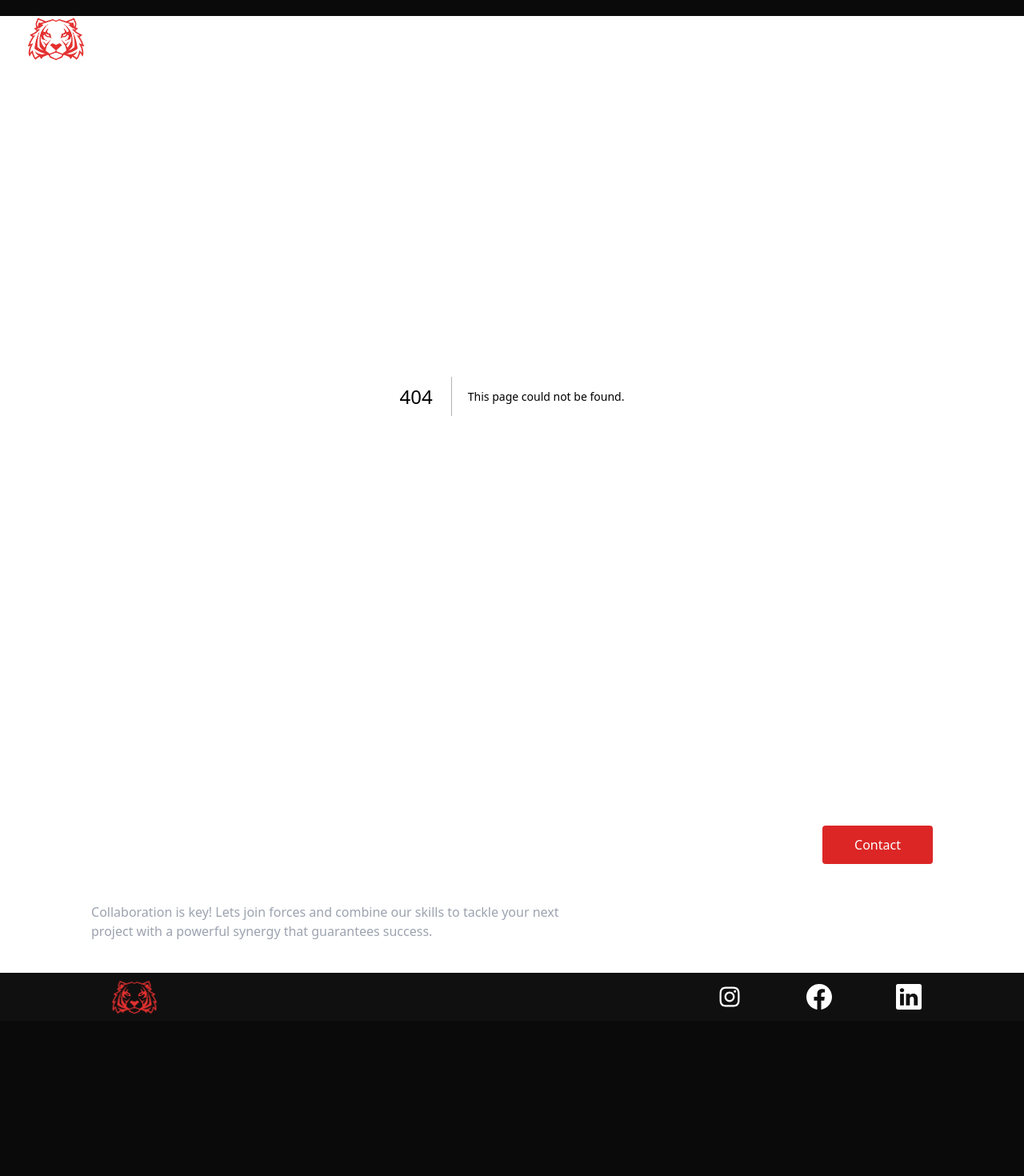
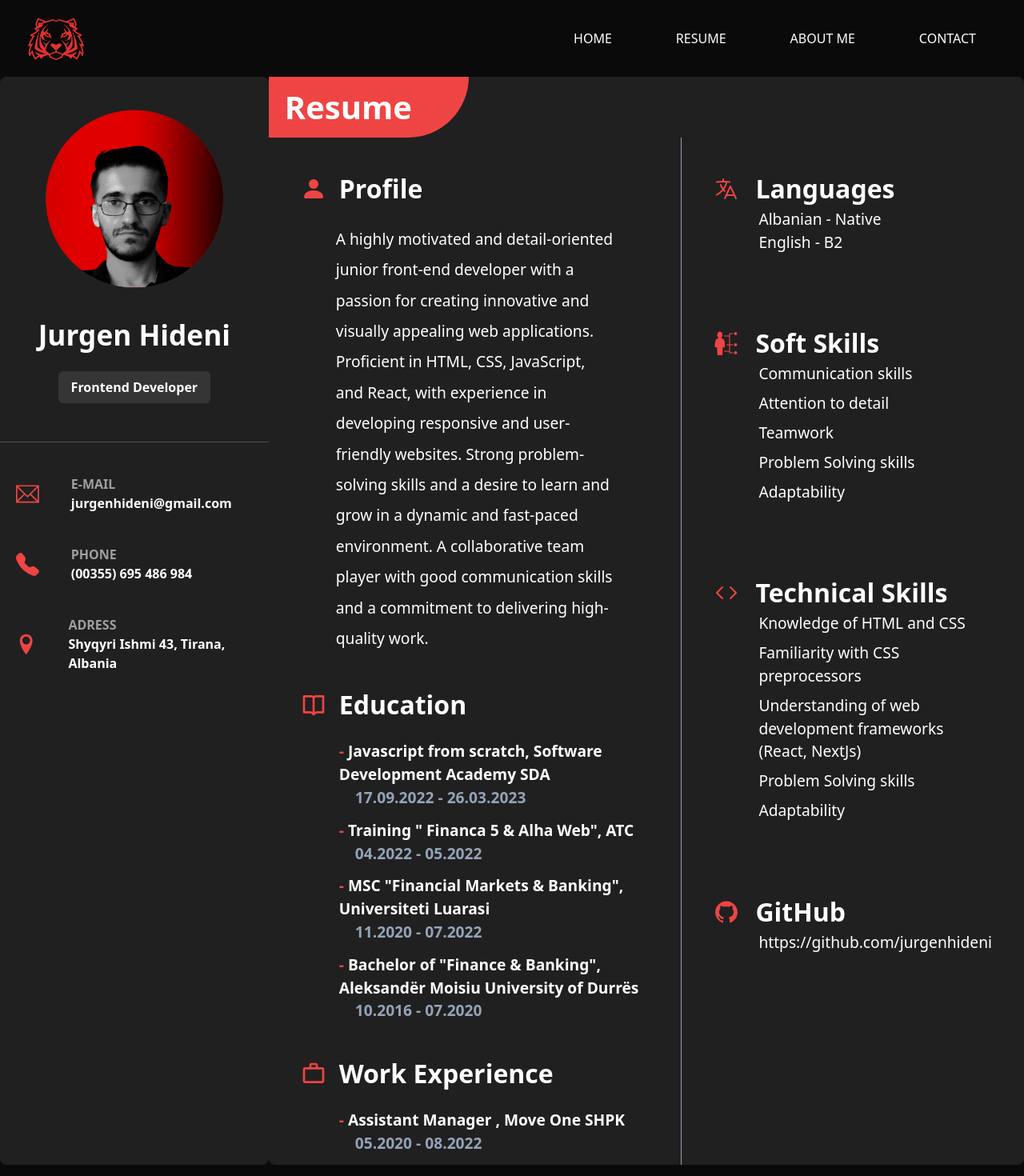
Before and after one commit to jurgenhideni/portfolio, a Next.js app: page /resume in a window 1280 px wide. Before the commit this address had no page. Shown: the top 1470 px of the page at 80% size. Before the commit the page ends 1276 px from the top, so only its background shows below. Built offline with nearby package versions, Linux system fonts and the light colour scheme.

Commit message:
created resume page

```diff
--- /dev/null
+++ b/src/components/CurriculumVitae.jsx
@@ -0,0 +1,73 @@
+import React from "react";
+import { BsFillPersonFill } from "react-icons/bs";
+import { BiBookOpen } from "react-icons/bi";
+import { MdOutlineWorkOutline } from "react-icons/md";
+const CurriculumVitae = () => {
+  return (
+    <div className="max-w-[700px] border-r border-slate-400 ">
+      <div className="mx-10 text-white">
+        <div className="flex items-center gap-4  mt-10 mb-5">
+          <BsFillPersonFill className="text-red-500 text-[2rem]" />
+          <h2 className="text-[2rem] font-bold">Profile</h2>
+        </div>
+        <p className=" mx-11 leading-loose font-light text-[1.2rem]  ">
+          A highly motivated and detail-oriented junior front-end developer with
+          a passion for creating innovative and visually appealing web
+          applications. Proficient in HTML, CSS, JavaScript, and React, with
+          experience in developing responsive and user-friendly websites. Strong
+          problem-solving skills and a desire to learn and grow in a dynamic and
+          fast-paced environment. A collaborative team player with good
+          communication skills and a commitment to delivering high-quality work.
+        </p>
+      </div>
+      <div className="mx-10 text-white">
+        <div className="flex items-center gap-4  mt-10 mb-5">
+          <BiBookOpen className="text-red-500 text-[2rem]" />
+          <h2 className="text-[2rem] font-bold">Education</h2>
+        </div>
+        <div className="font-semibold text-white ml-12 text-[1.2rem] mb-3 ">
+          <p>
+            <span className="text-red-500">-</span> Javascript from scratch,
+            Software Development Academy SDA
+          </p>
+          <h3 className="text-slate-400 ml-5">17.09.2022 - 26.03.2023</h3>
+        </div>
+        <div className="font-semibold text-white ml-12 text-[1.2rem] mb-3">
+          <p>
+            <span className="text-red-500">-</span> Training " Financa 5 & Alha
+            Web", ATC
+          </p>
+          <h3 className="text-slate-400 ml-5">04.2022 - 05.2022</h3>
+        </div>
+        <div className="font-semibold text-white ml-12 text-[1.2rem] mb-3">
+          <p>
+            <span className="text-red-500">-</span> MSC "Financial Markets &
+            Banking", Universiteti Luarasi
+          </p>
+          <h3 className="text-slate-400 ml-5">11.2020 - 07.2022</h3>
+        </div>
+
+        <div className="font-semibold text-white ml-12 text-[1.2rem] mb-3">
+          <p>
+            <span className="text-red-500">-</span> Bachelor of "Finance &
+            Banking", Aleksandër Moisiu University of Durrës
+          </p>
+          <h3 className="text-slate-400 ml-5">10.2016 - 07.2020</h3>
+        </div>
+        <div className="flex items-center gap-4  mt-10 mb-5">
+          <MdOutlineWorkOutline className="text-red-500 text-[2rem]" />
+          <h2 className="text-[2rem] font-bold">Work Experience</h2>
+        </div>
+        <div className="font-semibold text-white ml-12 text-[1.2rem] mb-3 ">
+          <p>
+            <span className="text-red-500">-</span> Assistant Manager , Move One
+            SHPK
+          </p>
+          <h3 className="text-slate-400 ml-5"> 05.2020 - 08.2022</h3>
+        </div>
+      </div>
+    </div>
+  );
+};
+
+export default CurriculumVitae;
--- a/src/components/Header.jsx
+++ b/src/components/Header.jsx
@@ -6,7 +6,7 @@ import { useState } from "react";
 import { GiHamburgerMenu } from "react-icons/gi";
 
 const Header = () => {
-  const [isOpen, setIsOpen] = useState(true);
+  const [isOpen, setIsOpen] = useState(false);
 
   const toggleMenu = () => {
     setIsOpen(!isOpen);
--- a/src/components/Layout.jsx
+++ b/src/components/Layout.jsx
@@ -1,11 +1,11 @@
 import Header from "./Header";
 import Footer from "./Footer";
 
-const Layout = () => {
+const Layout = ({ children }) => {
   return (
     <>
       <Header />
-      <main></main>
+      <main>{children}</main>
       <Footer />
     </>
   );
--- /dev/null
+++ b/src/components/Resume.jsx
@@ -0,0 +1,117 @@
+import React from "react";
+import CurriculumVitae from "./CurriculumVitae";
+import Link from "next/link";
+import Image from "next/image";
+import { TfiEmail } from "react-icons/tfi";
+import { BsTelephoneFill } from "react-icons/bs";
+import { ImLocation } from "react-icons/im";
+import { HiLanguage } from "react-icons/hi2";
+import { GiSkills } from "react-icons/gi";
+import { BsCode } from "react-icons/bs";
+import { AiFillGithub } from "react-icons/ai";
+
+const Resume = () => {
+  return (
+    <div className="flex justify-around">
+      <div className="bg-[#202020] lg:min-h-[100vh]  rounded-lg text-center text-white">
+        <Image
+          src="/assets/profile.png"
+          width={500}
+          height={500}
+          alt=""
+          className="px-5 "
+        />
+        <div className="flex flex-col gap-5 pb-12 border-b border-[#505050]">
+          <h1 className="text-[2.2rem] font-bold">Jurgen Hideni</h1>
+          <h2 className="bg-[#353535] max-w-[200px] mx-auto px-4 py-2 font-bold rounded-md">
+            Frontend Developer
+          </h2>
+        </div>
+
+        <div className="mx-5">
+          <div className="flex items-center  gap-10 text-left pt-10 ">
+            <TfiEmail className="text-[1.8rem] text-red-500" />
+            <div>
+              <h3 className="text-[#9f9f9f] font-bold uppercase">E-mail</h3>
+              <p className="font font-semibold">jurgenhideni@gmail.com</p>
+            </div>
+          </div>
+          <div className="flex items-center  gap-10 text-left pt-10 ">
+            <BsTelephoneFill className="text-[1.8rem] text-red-500" />
+            <div>
+              <h3 className="text-[#9f9f9f] font-bold uppercase">Phone</h3>
+              <p className="font font-semibold">(00355) 695 486 984</p>
+            </div>
+          </div>
+          <div className="flex items-center  gap-10 text-left pt-10 ">
+            <ImLocation className="text-[1.8rem] text-red-500" />
+            <div>
+              <h3 className="text-[#9f9f9f] font-bold uppercase">Adress</h3>
+              <p className="font font-semibold">
+                Shyqyri Ishmi 43, Tirana, Albania
+              </p>
+            </div>
+          </div>
+        </div>
+      </div>
+
+      <div className="lg:min-h-[100vh] lg:max-w-[1300px]  rounded-lg bg-[#202020]">
+        <h1 className="text-white font-bold text-[2.5rem] px-5 bg-red-500 max-w-[250px] py-2 rounded-br-full rounded-tl-md">
+          Resume
+        </h1>
+        <div className="flex text-white">
+          <CurriculumVitae />
+          <div className="flex flex-col gap-2">
+            <div className="m-10">
+              <h2 className="flex items-center gap-5 text-[2rem] font-bold">
+                <HiLanguage className="text-red-500" /> Languages
+              </h2>
+              <div className="ml-14 font-light text-[1.2rem]">
+                <h3>Albanian - Native</h3>
+                <h3>English - B2</h3>
+              </div>
+            </div>
+            <div className="m-10">
+              <h2 className="flex items-center gap-5 text-[2rem] font-bold">
+                <GiSkills className="text-red-500" /> Soft Skills
+              </h2>
+              <div className="ml-14 font-light text-[1.2rem] flex flex-col gap-2">
+                <h3>Communication skills</h3>
+                <h3>Attention to detail</h3>
+                <h3>Teamwork</h3>
+                <h3>Problem Solving skills</h3>
+                <h3>Adaptability</h3>
+              </div>
+            </div>
+            <div className="m-10">
+              <h2 className="flex items-center gap-5 text-[2rem] font-bold">
+                <BsCode className="text-red-500" /> Technical Skills
+              </h2>
+              <div className="ml-14 font-light text-[1.2rem] flex flex-col gap-2">
+                <h3>Knowledge of HTML and CSS</h3>
+                <h3>Familiarity with CSS preprocessors</h3>
+                <h3>
+                  Understanding of web development frameworks (React, NextJs)
+                </h3>
+                <h3>Problem Solving skills</h3>
+                <h3>Adaptability</h3>
+              </div>
+            </div>
+            <div className="m-10">
+              <h2 className="flex items-center gap-5 text-[2rem] font-bold">
+                <AiFillGithub className="text-red-500" /> GitHub
+              </h2>
+              <div className="ml-14 font-light text-[1.2rem] flex flex-col gap-2">
+                <Link href="https://github.com/jurgenhideni">
+                  https://github.com/jurgenhideni
+                </Link>
+              </div>
+            </div>
+          </div>
+        </div>
+      </div>
+    </div>
+  );
+};
+
+export default Resume;
--- /dev/null
+++ b/src/pages/resume/index.jsx
@@ -0,0 +1,16 @@
+import Resume from "@/components/Resume";
+
+import "../../app/globals.css";
+import React from "react";
+
+import Layout from "@/components/Layout";
+
+const index = () => {
+  return (
+    <Layout>
+      <Resume />
+    </Layout>
+  );
+};
+
+export default index;
```
Also changed, not shown: public/assets/profile.png (added).
